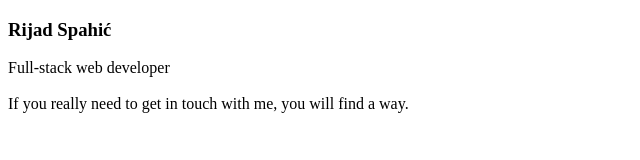
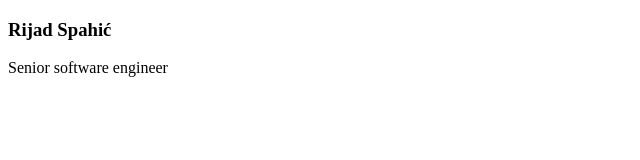
Before and after one commit to lowbit/lowbit.github.io, a plain HTML site: page index.html in a window 1280 px wide. Shown: the whole page, without its empty margins (0-640 px from the left). Drawn offline with Linux system fonts and the light colour scheme.

Commit message:
Update index.html

```diff
--- a/index.html
+++ b/index.html
@@ -7,9 +7,7 @@
 <body>
     <div>
         <h3>Rijad Spahić</h3>
-        <div>Full-stack web developer</div>
-        <br>
-        <div>If you really need to get in touch with me, you will find a way.</div>
+        <div>Senior software engineer</div>
     </div>
 </body>
 
```
